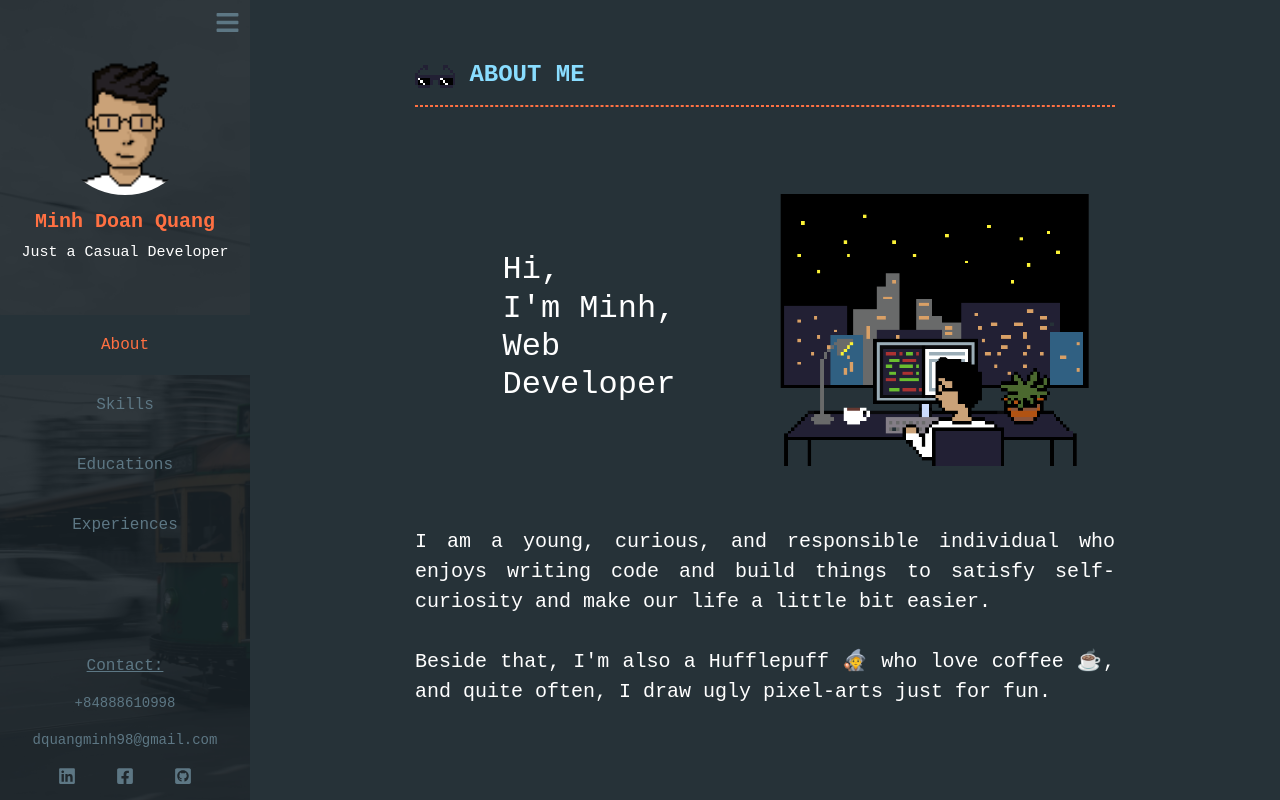
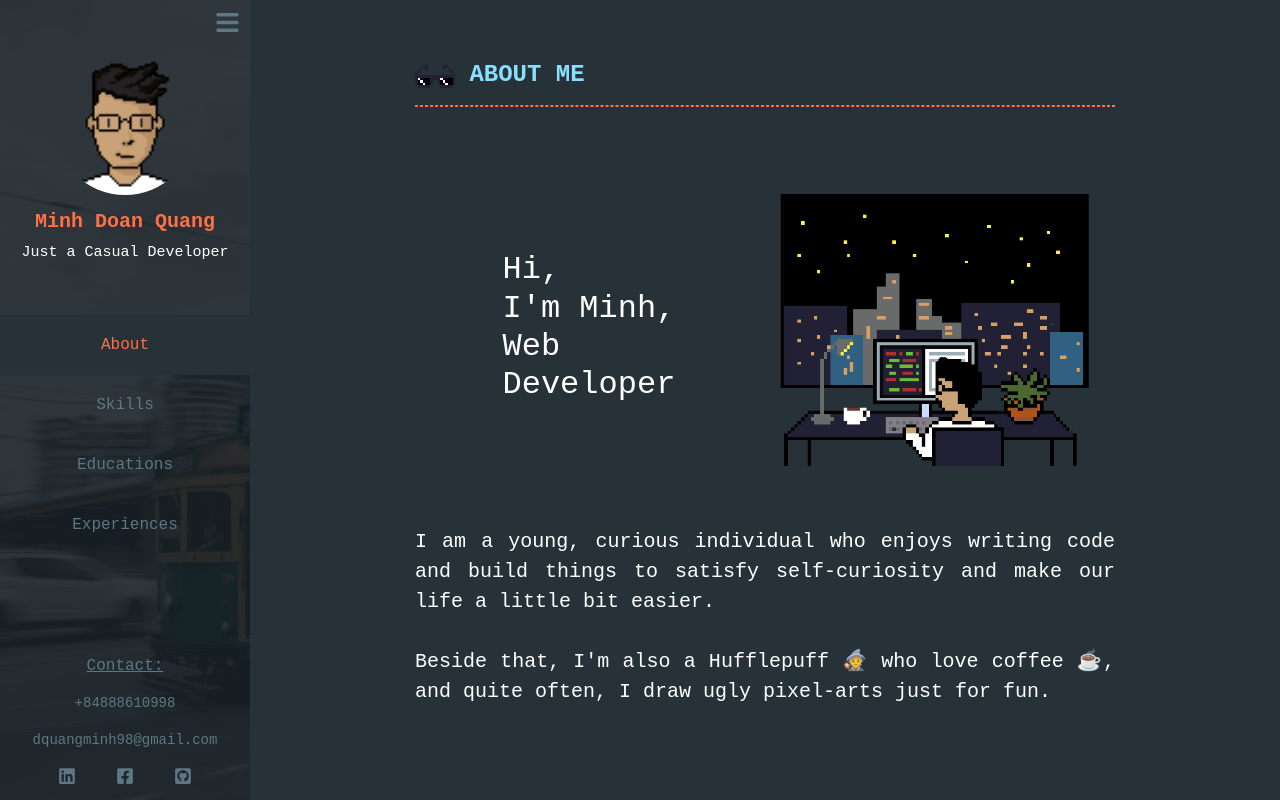
Before and after one commit to minhwood/portfolio, a Vue app: page /#/ in a window 1280 px wide. Shown: the top 800 px of the page. Built offline with nearby package versions, Linux system fonts and the light colour scheme.

Commit message:
ContentUpload

```diff
--- a/src/components/organisms/About.vue
+++ b/src/components/organisms/About.vue
@@ -22,7 +22,7 @@ export default {
     },
     data: () => ({
         paragraphs: [
-            `I am a young, curious, and responsible individual who enjoys writing code and build things to satisfy self-curiosity and make our life a little bit easier.`,
+            `I am a young, curious individual who enjoys writing code and build things to satisfy self-curiosity and make our life a little bit easier.`,
             `Beside that, I'm also a Hufflepuff 🧙 who love coffee ☕, and quite often, I draw ugly pixel-arts just for fun.`
         ]
     })
```
